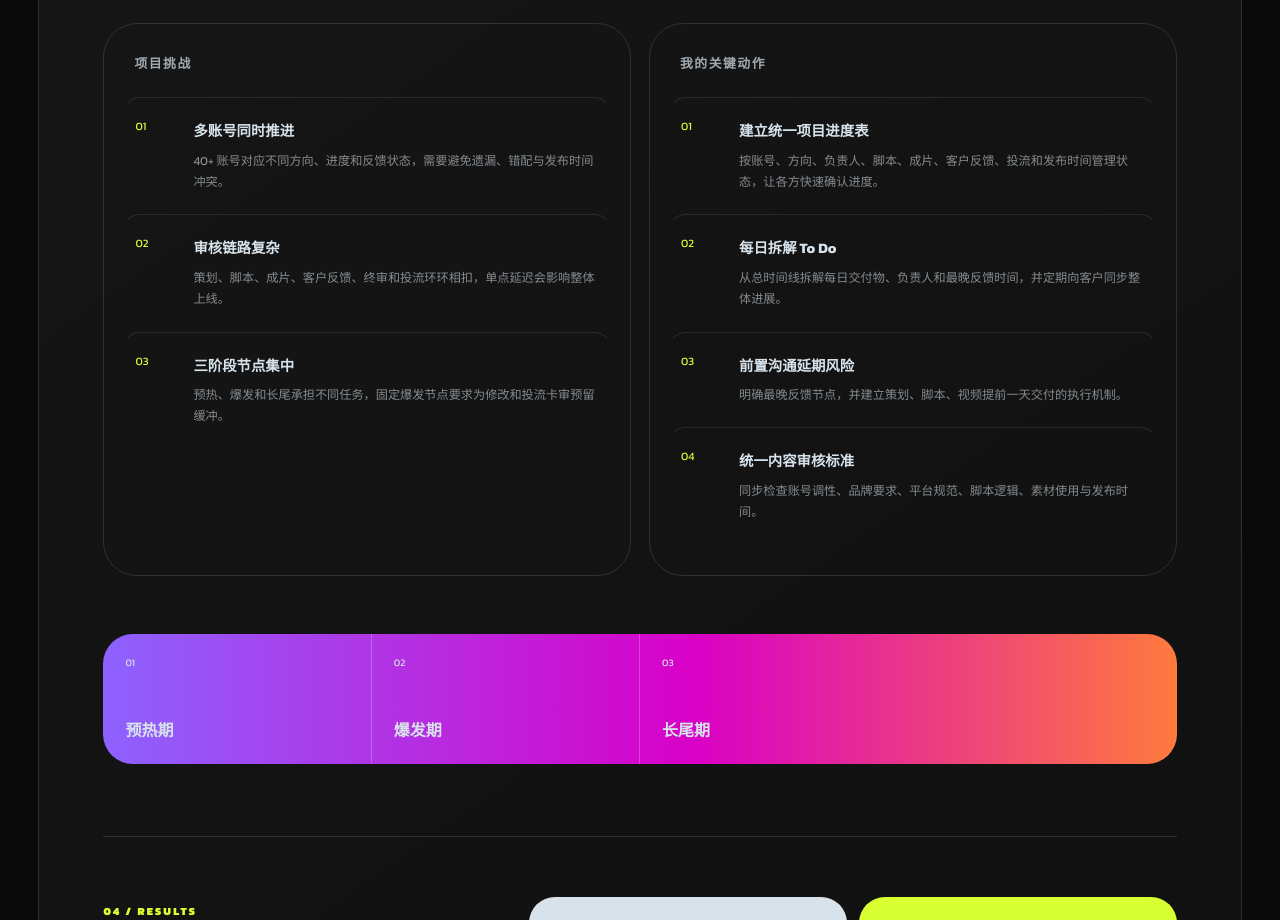
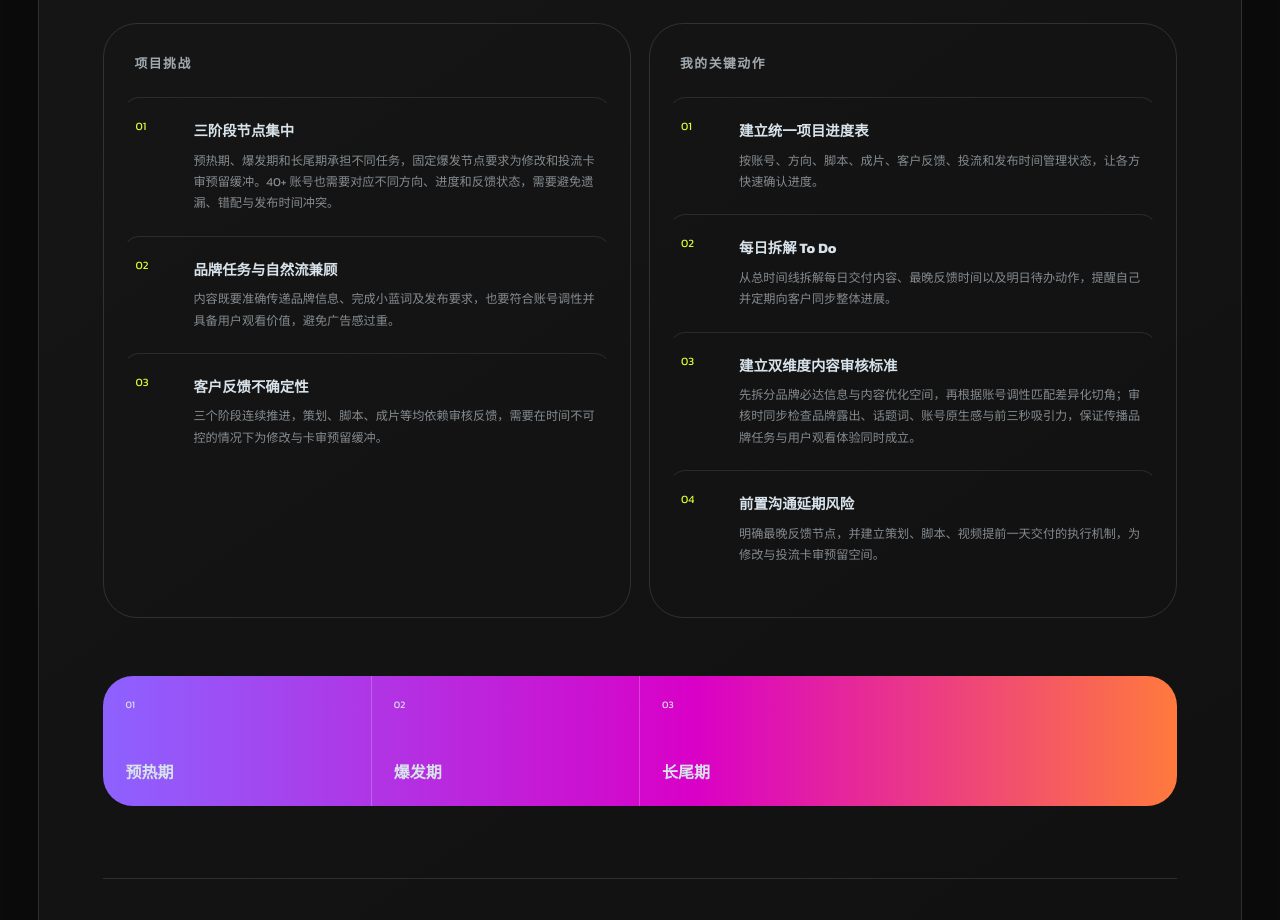
Before and after one commit to liaoq024-code/3D-website, a Next.js app: page /campaigns/bop in a window 1280 px wide. Shown: the part 2340-3260 px from the top of the page. Built offline with nearby package versions, Linux system fonts and the light colour scheme.

Commit message:
Update BOP challenge and action copy

```diff
--- a/app/campaigns/campaignData.ts
+++ b/app/campaigns/campaignData.ts
@@ -28,15 +28,15 @@ export const campaignCases = [
     note:
       "项目整体传播框架与品牌要求由客户及项目团队共同确定；我的核心职责是将既定要求转化为可执行的账号、内容和时间安排，并保证各环节完成交付。",
     challenges: [
-      ["多账号同时推进", "40+ 账号对应不同方向、进度和反馈状态，需要避免遗漏、错配与发布时间冲突。"],
-      ["审核链路复杂", "策划、脚本、成片、客户反馈、终审和投流环环相扣，单点延迟会影响整体上线。"],
-      ["三阶段节点集中", "预热、爆发和长尾承担不同任务，固定爆发节点要求为修改和投流卡审预留缓冲。"],
+      ["三阶段节点集中", "预热期、爆发期和长尾期承担不同任务，固定爆发节点要求为修改和投流卡审预留缓冲。40+ 账号也需要对应不同方向、进度和反馈状态，需要避免遗漏、错配与发布时间冲突。"],
+      ["品牌任务与自然流兼顾", "内容既要准确传递品牌信息、完成小蓝词及发布要求，也要符合账号调性并具备用户观看价值，避免广告感过重。"],
+      ["客户反馈不确定性", "三个阶段连续推进，策划、脚本、成片等均依赖审核反馈，需要在时间不可控的情况下为修改与卡审预留缓冲。"],
     ],
     actions: [
-      ["建立统一项目进度表", "按账号、方向、负责人、脚本、成片、客户反馈、投流和发布时间管理状态，让各方快速确认进度。"],
-      ["每日拆解 To Do", "从总时间线拆解每日交付物、负责人和最晚反馈时间，并定期向客户同步整体进展。"],
-      ["前置沟通延期风险", "明确最晚反馈节点，并建立策划、脚本、视频提前一天交付的执行机制。"],
-      ["统一内容审核标准", "同步检查账号调性、品牌要求、平台规范、脚本逻辑、素材使用与发布时间。"],
+      ["建立统一项目进度表", "按账号、方向、脚本、成片、客户反馈、投流和发布时间管理状态，让各方快速确认进度。"],
+      ["每日拆解 To Do", "从总时间线拆解每日交付内容、最晚反馈时间以及明日待办动作，提醒自己并定期向客户同步整体进展。"],
+      ["建立双维度内容审核标准", "先拆分品牌必达信息与内容优化空间，再根据账号调性匹配差异化切角；审核时同步检查品牌露出、话题词、账号原生感与前三秒吸引力，保证传播品牌任务与用户观看体验同时成立。"],
+      ["前置沟通延期风险", "明确最晚反馈节点，并建立策划、脚本、视频提前一天交付的执行机制，为修改与投流卡审预留空间。"],
     ],
     results: [
       ["685.4万+", "累计播放"],
```
Also changed, not shown: 1 other file (tests, documents, lock files or other folders).
